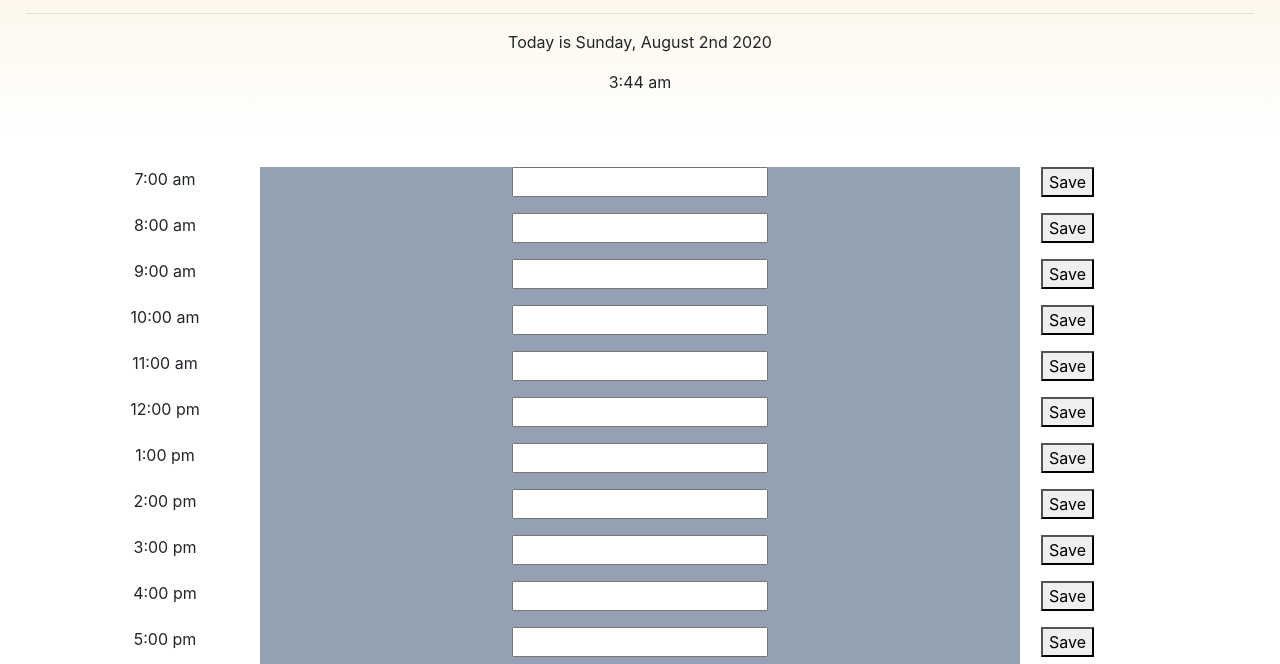
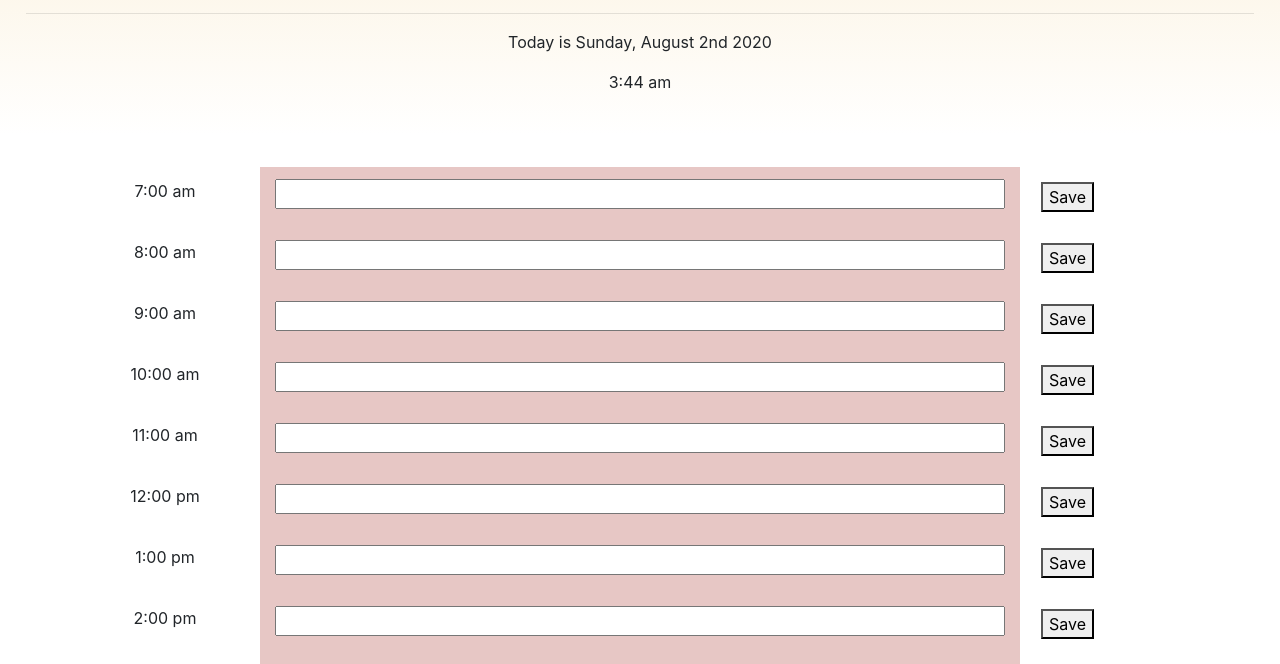
Before and after one commit to hihellos/Day_Planner, a plain HTML site: page index.html in a window 1280 px wide. Shown: the part 134-798 px from the top of the page. Drawn offline with nearby package versions, Linux system fonts and the light colour scheme.

Commit message:
minimal additional css formatting to align items in each row, and updated README

```diff
--- a/script.js
+++ b/script.js
@@ -25,6 +25,7 @@ console.log("current time: " + currentTime);
 console.log(parseInt(moment().format('h')));
 
 // Loop to create rows, with 3 columns for each time, task input, and save button
+// Each timeblock is color coded to indicate whether it is in the past, present, or future
 for (var hour = 7; hour < 20; hour++) {
     var rowDiv = $("<div class='row'>")
 
@@ -42,7 +43,7 @@ for (var hour = 7; hour < 20; hour++) {
         colOne.text([hour]-12 + ":00 pm");
     }
         if ((parseInt(moment().format('h'))) <= hour + 12) {
-            $(".col-md-8").attr("style", "background-color: #94A1B3");
+            $(".col-md-8").attr("style", "background-color: #E7C7C5");
         }
         if ((parseInt(moment().format('h'))) == hour + 12) {
             $(".col-md-8").attr("style", "background-color: #FDF7EC");
@@ -62,11 +63,7 @@ $(".button").append(saveBtn);
 var toDoInput = $("<input class='todo-input' id='taskEntered'>").attr("type", "text");
 $(".col-md-8").append(toDoInput);
 
-// Each timeblock is color coded to indicate whether it is in the past, present, or future
-
 // The text for that event is saved in local storage, on page refresh the saved event persists
-
-
 function renderLastSaved() {
     $('input[type="text"]').each(function() {
         var id = $(this).attr('id');
@@ -75,9 +72,9 @@ function renderLastSaved() {
         $(this).val(value);
     });
 
-    //     var text = localStorage.getItem("item");
+// var text = localStorage.getItem("item");
 
-//     userInputField.textContent = text;
+// userInputField.textContent = text;
 
 // console.log(text);
 }
--- a/styles.css
+++ b/styles.css
@@ -4,13 +4,24 @@
     background-image: linear-gradient(to bottom, #FBF0DA, white);
 }
 
-#input {
+input {
     width: 100%;
+    padding-top: 1px;
     padding-right: 1px;
     padding-left: 1px;
+    margin-top: 12px;
+}
+
+input {
 }
 
 .button {
     padding-right: 1px;
     padding-left: 1px;
+    margin-top: 15px;
 }
+
+.col-md-2 {
+    margin-top: 12px;
+
+}
```
Also changed, not shown: 1 other file.
